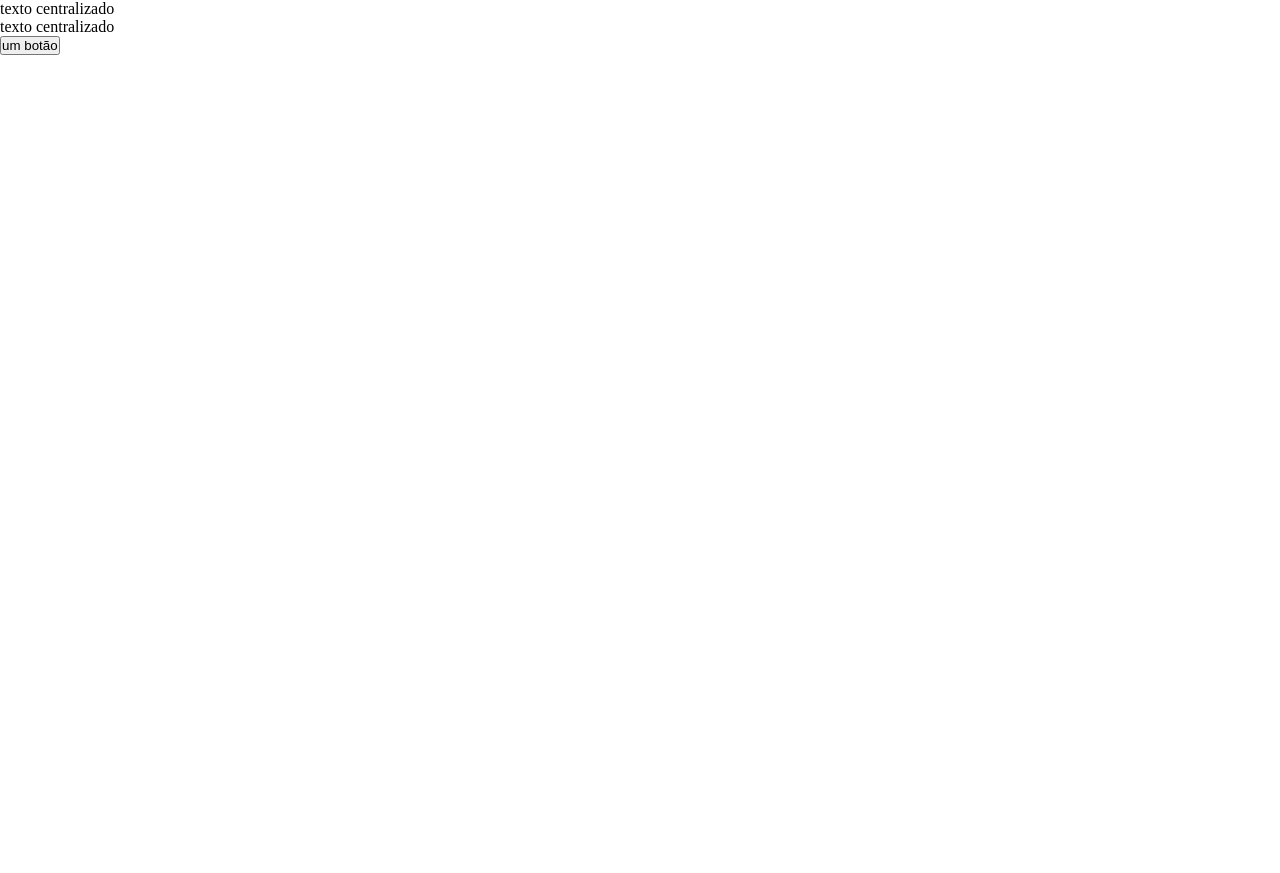
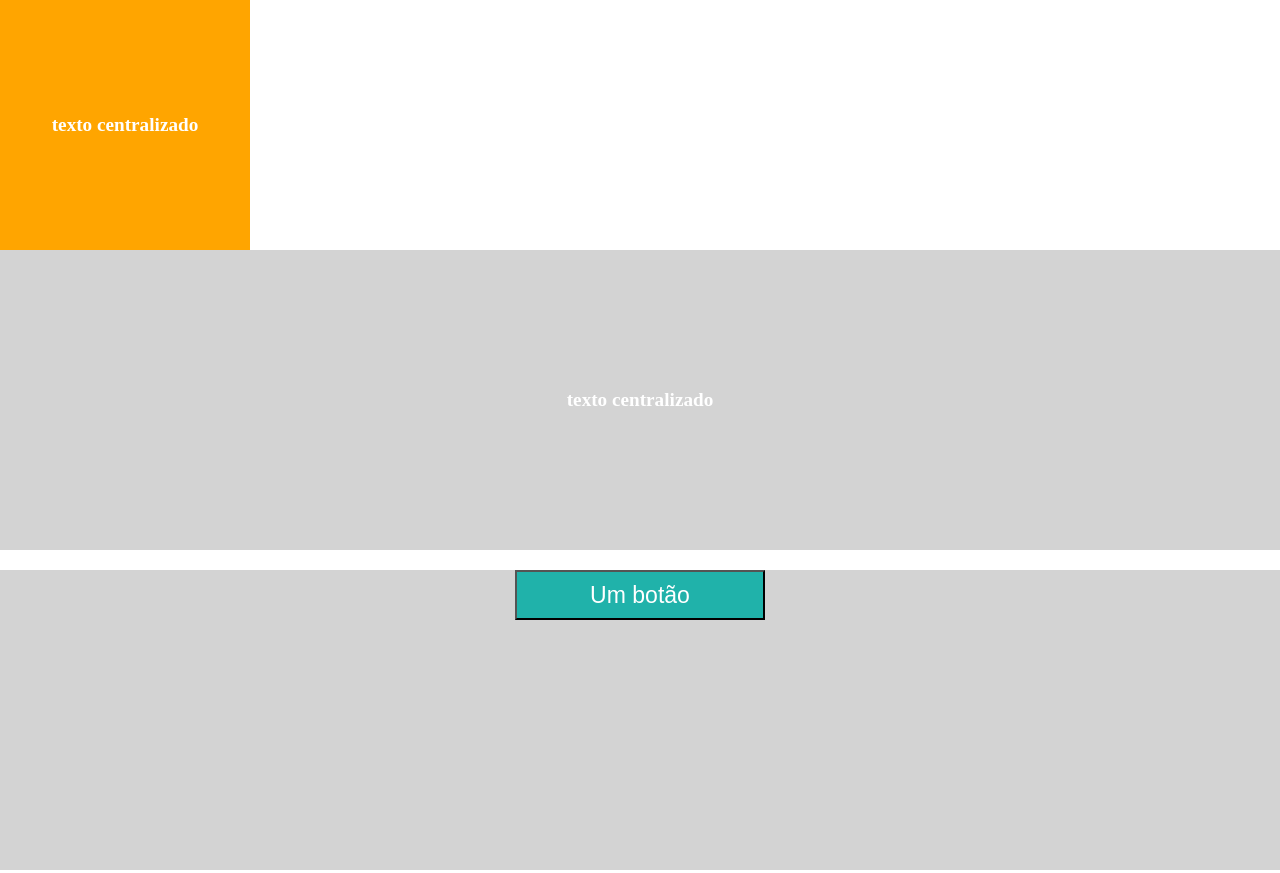
Before and after one commit to itapua-souza/modulo-css-intermediario, a plain HTML site: page 14-centralizando-elementos/index.html in a window 1280 px wide. Shown: the top 873 px of the page. Before the commit the page ends 800 px from the top, so only its background shows below. Drawn offline with Linux system fonts and the light colour scheme; files that its build step writes are made by us from their sources.

Commit message:
mais alguns arquivos do modulo css intermediario

```diff
--- a/14-centralizando-elementos/index.html
+++ b/14-centralizando-elementos/index.html
@@ -9,17 +9,24 @@
     <link rel="stylesheet" href="reset.css">
 </head>
 <body>
- <div class="texto-centralizado">texto centralizado</div>
+ <div class="texto-centralizado-1">texto centralizado</div>
 
  <div class="container">
     <p class="texto-centralizado-2">texto centralizado</p>
  </div>
+ <div class="container">
+   <button class="btn alinhado-margin-auto">Um botão
+   </button>
+ </div>
 
  <div class="container">
     <button class="btn alinhado-absolute">um botão</button>
+ </div>
 
+ <div class="container-text-algin">
+   <img src="https//via.placeholder.com/300.png/09f/fff" alt="placeholder">
+ </div>
 
- </div>
 
 
 
--- a/14-centralizando-elementos/style.css
+++ b/14-centralizando-elementos/style.css
@@ -0,0 +1,57 @@
+/* Estilos gerais */
+body{
+font-size: 1.2em;
+font-weight: bold;
+color: white;
+}
+
+.container {
+background-color: lightgray;
+height: 300px;
+position: relative;
+
+margin-bottom: 20px;
+}
+.btn {
+width: 250px;
+height: 50px;
+background-color: lightseagreen;
+color: white;
+font-size: 1.2em;
+}
+/* ----- ESTILOS GERAIS----- */
+
+.texto-centralizado-1 {
+width: 250px;
+height: 250px;
+background-color: orange;
+text-align: center;
+line-height: 250px;
+}
+
+.texto-centralizado-2 {
+position: absolute;
+top: 50%;
+left: 50%;
+transform: translate(-50% , -50%);
+}
+
+.alinhado-margin-auto {
+margin: auto;
+display: block;
+
+}
+.alinhado-absolute {
+position: absolute;
+margin: auto;
+top: 0;
+left: 0;
+right: 0;
+bottom: 0;
+}
+    .container-text-algin {
+text-align: center;
+
+
+
+    }
```
